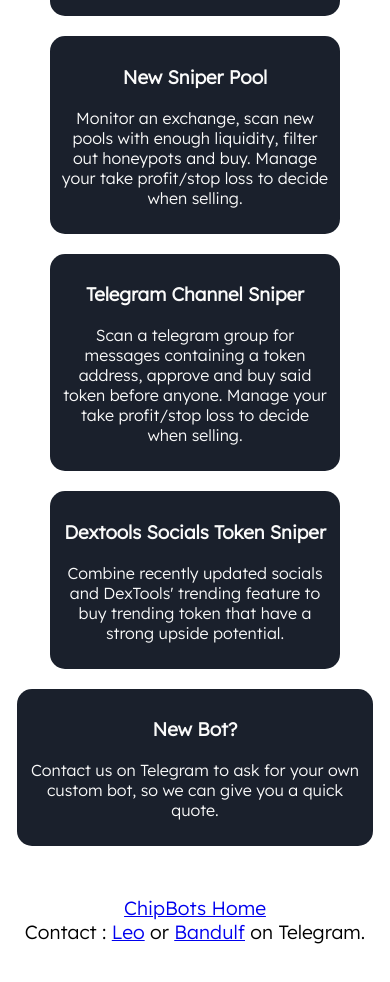
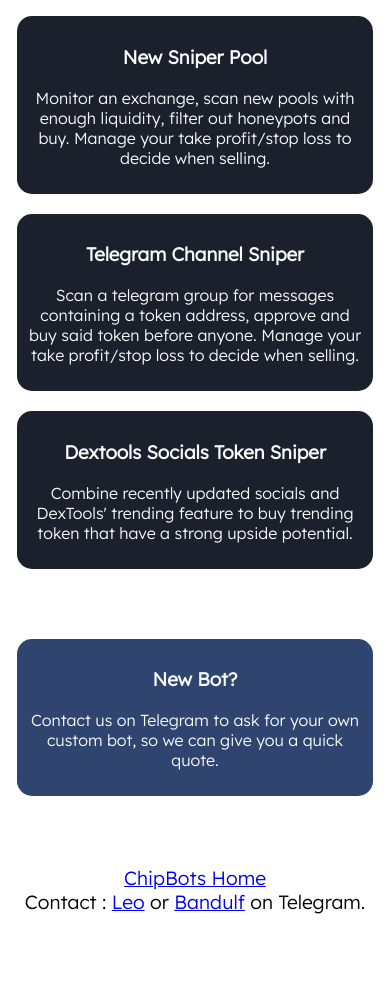
Before and after one commit to chipbots/chipbots.github.io, a plain HTML site: page bots.html in a window 390 px wide. Shown: the part 740-1722 px from the top of the page. Drawn offline with Linux system fonts and the light colour scheme.

Commit message:
Update styles.css

```diff
--- a/assets/styles.css
+++ b/assets/styles.css
@@ -198,7 +198,7 @@ body::-webkit-scrollbar-thumb {
     text-align: center;
 }
 
-.bots, .bots-2 {
+.bots, .bots-2, .new-bot {
     display:flex;
     width:80%;
     margin:50px auto;
@@ -219,11 +219,11 @@ body::-webkit-scrollbar-thumb {
     width:45%;
 }
 
-.new-bot {
-    width:45%;
+.new {
+    width:60%;
     margin:auto;
-    background:#1a202c;
-    padding:10px;
+    padding: 10px;
+    background:#2f4570;
     border-radius: 15px;
     height:auto;
     color:#FAFAFA;
@@ -241,7 +241,7 @@ body::-webkit-scrollbar-thumb {
     .news-card {
         width:25%;
     }
-    .bot-1, .bot-2, .bot-3, .bot-4, .bot-5 {
+    .bot-1, .bot-2, .bot-3, .bot-4, .bot-5, .new {
         height:auto;
     }
 }
@@ -274,8 +274,8 @@ body::-webkit-scrollbar-thumb {
         display:block;
         margin:0 auto;
     }
-    .bot-1, .bot-2, .bot-3, .bot-4, .bot-5, .new-bot{
-        width:80%;
+    .bot-1, .bot-2, .bot-3, .bot-4, .bot-5, .new{
+        width:100%;
         margin:20px auto;
     }
 }
@@ -297,7 +297,11 @@ body::-webkit-scrollbar-thumb {
         width:inherit;
     }
 
-    .bot-1, .bot-2, .bot-3, .bot-4, .bot-5, .new-bot{
+    .bots, .bots-2, .new-bot {
+        width:100%;
+    }
+
+    .bot-1, .bot-2, .bot-3, .bot-4, .bot-5, .new{
         width:90%;
         margin:20px auto;
     }
```
